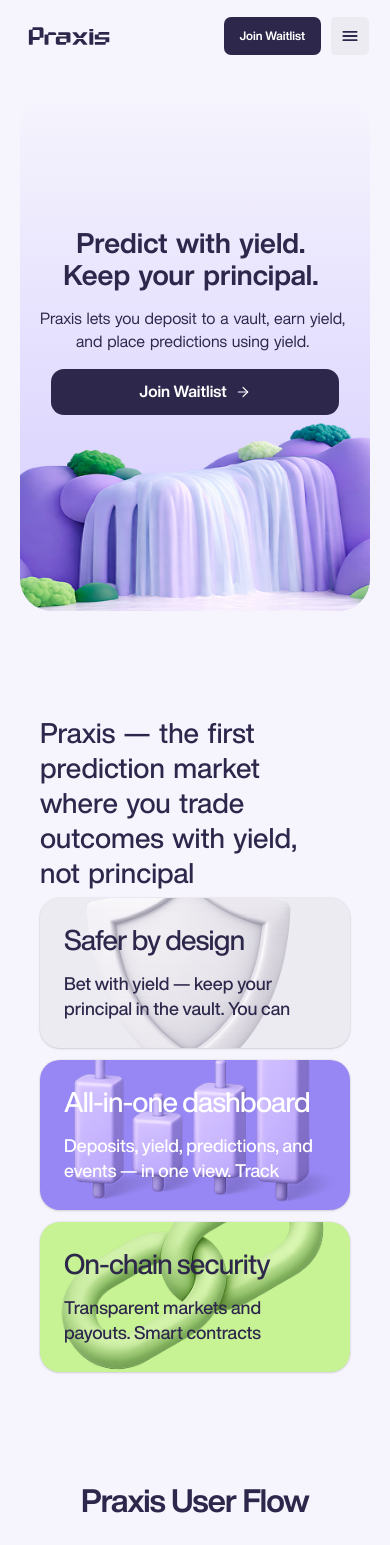
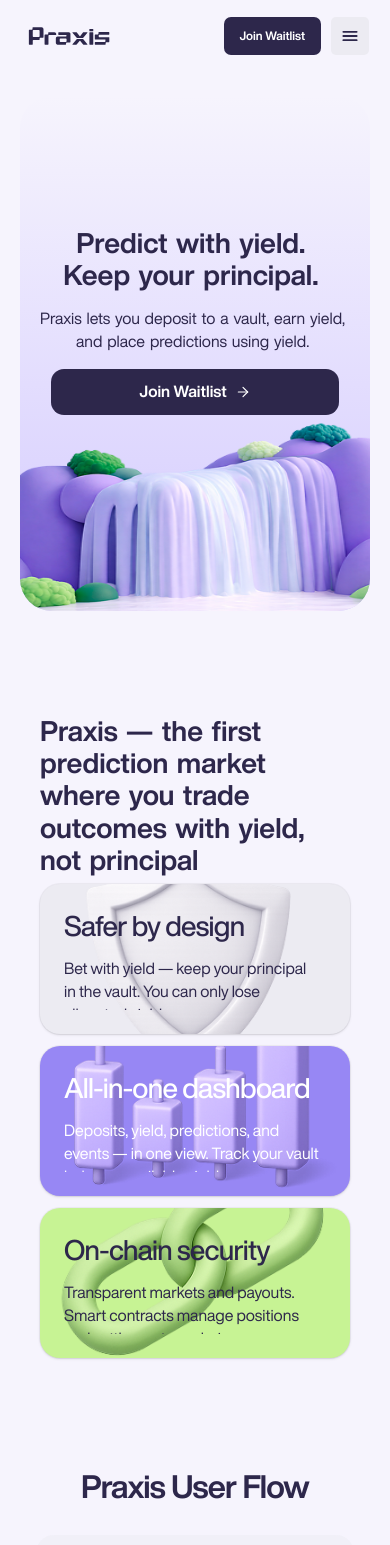
Before and after one commit to PraxisFinance/landing, a Next.js app: page / in a window 390 px wide. Shown: the top 1545 px of the page. Built offline with nearby package versions, Linux system fonts and the light colour scheme.

Commit message:
fix about section

```diff
--- a/components/constants/text-sizes.ts
+++ b/components/constants/text-sizes.ts
@@ -3,12 +3,23 @@
   desktop: string;
 };
 
-type SectionTextSizes = {
+type CoverSectionTextSizes = {
   title: DeviceTextSize;
   description: DeviceTextSize;
 };
 
-export const SECTION_TEXT_SIZES: Record<string, SectionTextSizes> = {
+type AboutSectionTextSizes = {
+  title: DeviceTextSize;
+  cardTitle: DeviceTextSize;
+  cardDescription: DeviceTextSize;
+};
+
+type SectionTextSizes = {
+  cover: CoverSectionTextSizes;
+  about: AboutSectionTextSizes;
+};
+
+export const SECTION_TEXT_SIZES: SectionTextSizes = {
   cover: {
     title: {
       mobile: "ui-headline-4",
@@ -21,12 +32,16 @@
   },
   about: {
     title: {
-      mobile: "ui-text-2",
+      mobile: "ui-headline-4",
       desktop: "ui-headline-1",
     },
-    description: {
+    cardTitle: {
       mobile: "ui-text-2",
       desktop: "ui-text-2",
     },
+    cardDescription: {
+      mobile: "ui-text-7",
+      desktop: "ui-text-6",
+    },
   },
 };
--- a/components/sections/FirstPredictionCard.tsx
+++ b/components/sections/about/AboutPredictionCard.tsx
@@ -1,25 +1,29 @@
 import { cn } from "@/lib/utils";
 
-export type FirstPredictionCardProps = {
+export type AboutPredictionCardProps = {
   title: string;
   body: string;
   backgroundImage: string;
   fallbackClassName: string;
   titleClassName: string;
   bodyClassName: string;
+  titleTextSizeClassName?: string;
+  bodyTextSizeClassName?: string;
   className?: string;
 };
 
-/** Portrait card from design: 345×400px */
-export function FirstPredictionCard({
+/** Portrait card from design: 345x400px */
+export function AboutPredictionCard({
   title,
   body,
   backgroundImage,
   fallbackClassName,
   titleClassName,
   bodyClassName,
+  titleTextSizeClassName = "ui-text-2",
+  bodyTextSizeClassName = "ui-text-6",
   className,
-}: FirstPredictionCardProps) {
+}: AboutPredictionCardProps) {
   return (
     <article
       className={cn(
@@ -38,12 +42,19 @@
         style={{ backgroundImage: `url(${backgroundImage})` }}
       />
       <div className="relative z-10 flex h-full min-h-0 flex-col justify-between p-6 sm:p-7">
-        <h3 className={cn("ui-text-2 max-w-[95%] shrink-0 tracking-tight", titleClassName)}>
+        <h3
+          className={cn(
+            "max-w-[95%] shrink-0 tracking-tight",
+            titleTextSizeClassName,
+            titleClassName
+          )}
+        >
           {title}
         </h3>
         <p
           className={cn(
-            "ui-text-6 max-h-[52%] min-h-0 w-full overflow-y-auto text-pretty",
+            "max-h-[52%] min-h-0 w-full overflow-y-auto text-pretty",
+            bodyTextSizeClassName,
             bodyClassName
           )}
         >
--- a/components/sections/about/AboutSection.tsx
+++ b/components/sections/about/AboutSection.tsx
@@ -5,7 +5,7 @@
 import { ABOUT_SECTION_CARDS, ABOUT_SECTION_HEADLINE } from "@/components/constants/about-section";
 import { SECTION_TEXT_SIZES } from "@/components/constants/text-sizes";
 import { useIsMobile } from "@/components/providers/mobile-context";
-import { FirstPredictionCard } from "@/components/sections/FirstPredictionCard";
+import { AboutPredictionCard } from "@/components/sections/about/AboutPredictionCard";
 import { cn } from "@/lib/utils";
 
 type AboutSectionProps = {
@@ -104,6 +104,12 @@
   const isMobile = useIsMobile();
 
   const aboutTextSizes = SECTION_TEXT_SIZES.about;
+  const cardTitleTextSizeClassName = isMobile
+    ? aboutTextSizes.cardTitle.mobile
+    : aboutTextSizes.cardTitle.desktop;
+  const cardDescriptionTextSizeClassName = isMobile
+    ? aboutTextSizes.cardDescription.mobile
+    : aboutTextSizes.cardDescription.desktop;
 
   useLayoutEffect(() => {
     const measure = () => {
@@ -175,9 +181,11 @@
         <div className={cn("relative z-10", "mt-0 px-1 sm:-mt-20 sm:px-2 lg:-mt-28")}>
           <div className="flex flex-col gap-3 sm:hidden">
             {ABOUT_SECTION_CARDS.map((card) => (
-              <FirstPredictionCard
+              <AboutPredictionCard
                 key={`mobile-${card.title}`}
                 {...card}
+                titleTextSizeClassName={cardTitleTextSizeClassName}
+                bodyTextSizeClassName={cardDescriptionTextSizeClassName}
                 className="!h-[150px] !w-full"
               />
             ))}
@@ -194,7 +202,11 @@
                   measureCardsRef.current[index] = node;
                 }}
               >
-                <FirstPredictionCard {...card} />
+                <AboutPredictionCard
+                  {...card}
+                  titleTextSizeClassName={cardTitleTextSizeClassName}
+                  bodyTextSizeClassName={cardDescriptionTextSizeClassName}
+                />
               </div>
             ))}
           </div>
@@ -222,7 +234,12 @@
                     zIndex: ABOUT_SECTION_CARDS.length - index,
                   }}
                 >
-                  <FirstPredictionCard {...card} className="!h-full !w-full" />
+                  <AboutPredictionCard
+                    {...card}
+                    titleTextSizeClassName={cardTitleTextSizeClassName}
+                    bodyTextSizeClassName={cardDescriptionTextSizeClassName}
+                    className="!h-full !w-full"
+                  />
                 </motion.div>
               ))}
             </motion.div>
```
